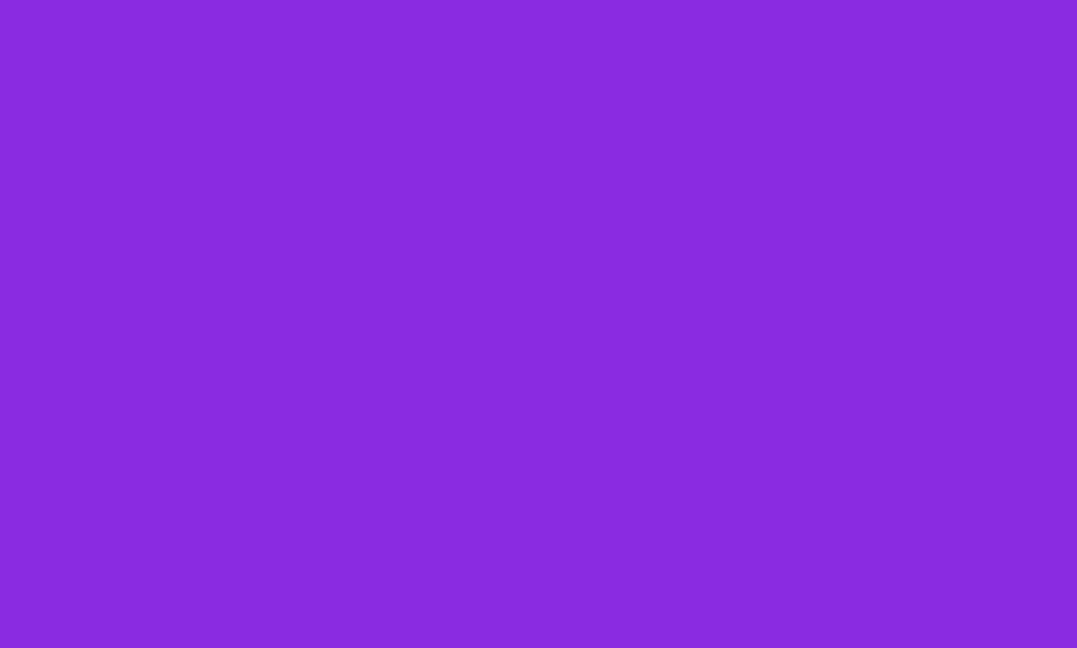
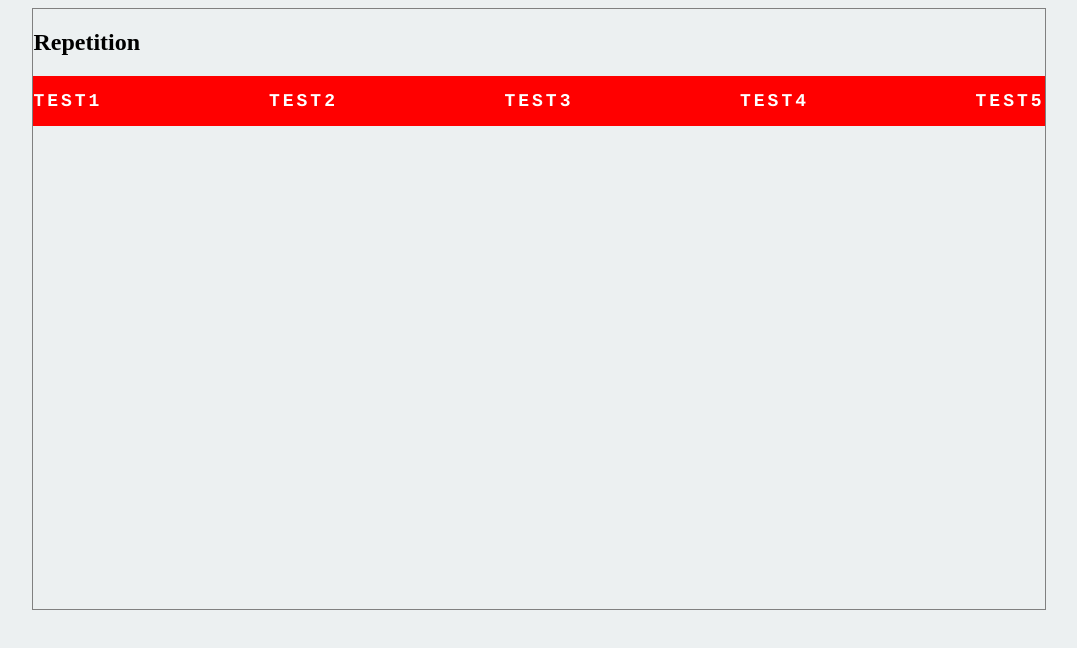
Before and after one commit to tbg-webbutveckling-TE17/Filip-smorgasbord, a plain HTML site: page projects/webbutveckling 2/1.repetera/index.html in a window 1280 px wide. Shown: the whole page, without its empty margins (101-1178 px from the left). Drawn offline with Linux system fonts and the light colour scheme.

Commit message:
starta med rep

```diff
--- a/projects/webbutveckling 2/1.repetera/assets/css/main.css
+++ b/projects/webbutveckling 2/1.repetera/assets/css/main.css
@@ -1,3 +1,43 @@
 body {
-    background-color: blueviolet
+    background-color: #ecf0f1;
 }
+
+.wrapper {
+    width: 80%;
+    min-height: 600px;
+    border: 1px solid gray;
+    margin: auto;
+}
+
+nav {
+    height: 50px;
+    background: red;
+}
+
+nav ul {
+    display: flex;
+    justify-content: space-between; /* main axis */
+    flex-flow: row;
+    height: 100%;
+    align-items: center;  /* cross axis */
+    padding: 0;
+
+}
+
+nav ul li {
+    list-style-type: none;
+}
+
+nav ul li a {
+    text-decoration: none;
+    color: #fff;
+    font-weight: bold;
+    font-family: "courier";
+    text-transform: uppercase;
+    letter-spacing: 3px;
+    font-size: 18px;
+}
+
+nav ul li a:hover {
+     background: rgba(0, 0,0, 0.5);
+}
--- a/projects/webbutveckling 2/1.repetera/index.html
+++ b/projects/webbutveckling 2/1.repetera/index.html
@@ -6,6 +6,19 @@
     <link rel="stylesheet" href="assets/css/main.css">
 </head>
 <body>
-
+     <section class="wrapper">
+           <header>
+               <h1>Repetition</h1>
+           </header>
+           <nav>
+            <ul>
+                <li><a href="#">test1</a></li>
+                <li><a href="#">test2</a></li>
+                <li><a href="#">test3</a></li>
+                <li><a href="#">test4</a></li>
+                <li><a href="#">test5</a></li>
+            </ul>
+           </nav>
+     </section>
 </body>
 </html>
```
Also changed, not shown: index.html (+25 -1 lines).
